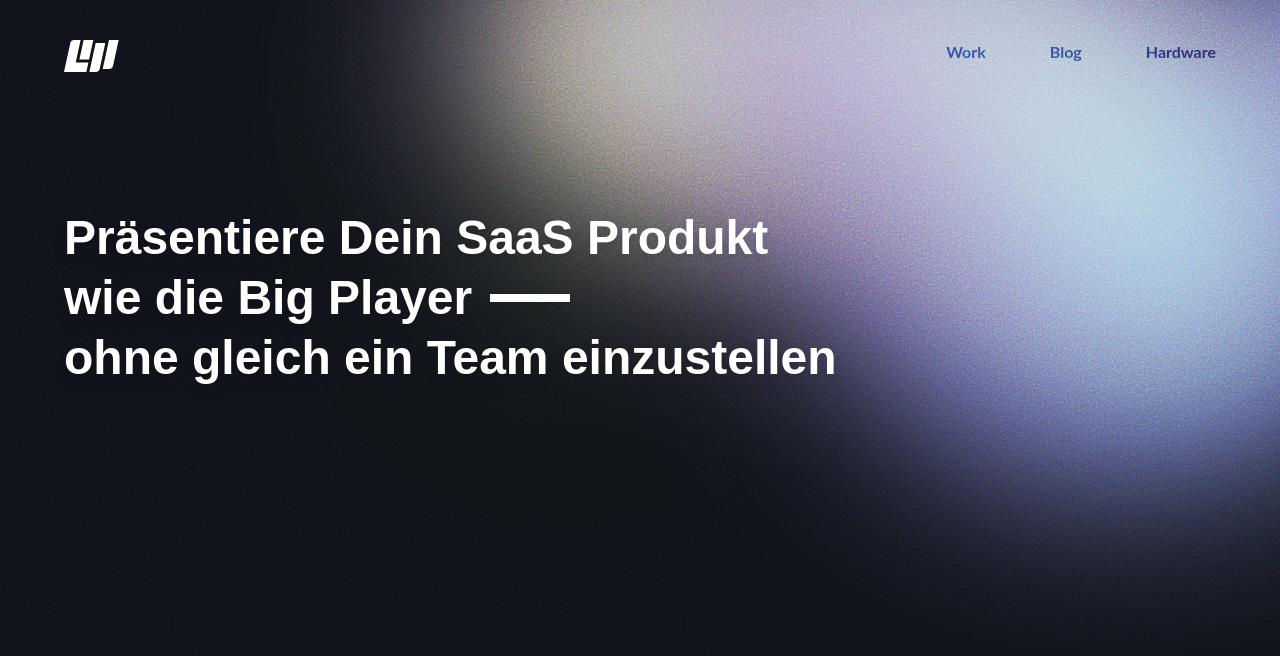
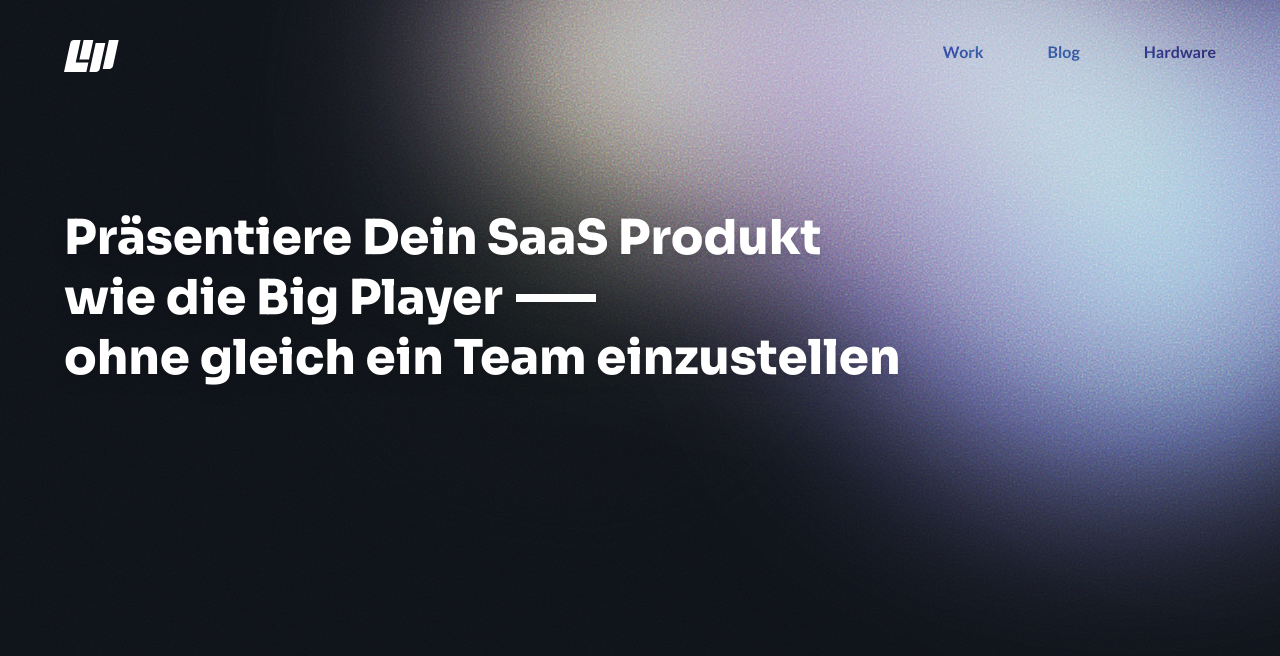
Before and after one commit to lukaswiesehan/lw.works-old, a Next.js app: page / in a window 1280 px wide. Shown: the top 656 px of the page. Built offline with nearby package versions, Linux system fonts and the light colour scheme.

Commit message:
Fix font loading

```diff
--- a/app/globals.css
+++ b/app/globals.css
@@ -1,9 +1,6 @@
 @tailwind base;
 @tailwind components;
 @tailwind utilities;
-
-@import url('/fonts/lato.css');
-@import url('/fonts/sora.css');
 
 @layer base {
   * {
--- a/app/layout.tsx
+++ b/app/layout.tsx
@@ -5,10 +5,37 @@ import {Ellipse} from '@components/visual/svg-blobs/ellipse'
 import {Triangle} from '@components/visual/svg-blobs/triangle'
 import 'server-only'
 import './globals.css'
+import localFont from '@next/font/local'
+
+const lato = localFont({
+  variable: '--font-lato',
+  src: [
+    {
+      path: '../public/fonts/lato-400-latin.woff2',
+      weight: '400',
+      style: 'normal'
+    },
+    {
+      path: '../public/fonts/lato-700-latin.woff2',
+      weight: '700',
+      style: 'normal'
+    }
+  ]
+})
+const sora = localFont({
+  variable: '--font-sora',
+  src: [
+    {
+      path: '../public/fonts/sora-800-latin.woff2',
+      weight: '800',
+      style: 'normal'
+    }
+  ]
+})
 
 export const Layout = async ({children}: {children: React.ReactNode}) => {
   return (
-    <html lang="de">
+    <html lang="de" className={`${lato.variable} ${sora.variable}`}>
       <head />
       <body className="relative min-h-screen w-screen overflow-x-hidden bg-[#0E1117]">
         <div className="relative mx-auto w-full max-w-screen-2xl">
--- a/tailwind.config.js
+++ b/tailwind.config.js
@@ -3,8 +3,8 @@ module.exports = {
   content: ['./app/**/*.{js,ts,jsx,tsx}', './pages/**/*.{js,ts,jsx,tsx}', './components/**/*.{js,ts,jsx,tsx}'],
   theme: {
     fontFamily: {
-      sans: ['Lato', 'sans-serif'],
-      display: ['Sora', 'sans-serif']
+      sans: ['var(--font-lato)', 'Lato', 'sans-serif'],
+      display: ['var(--font-sora)', 'Sora', 'sans-serif']
     },
     extend: {
       animation: {
```
